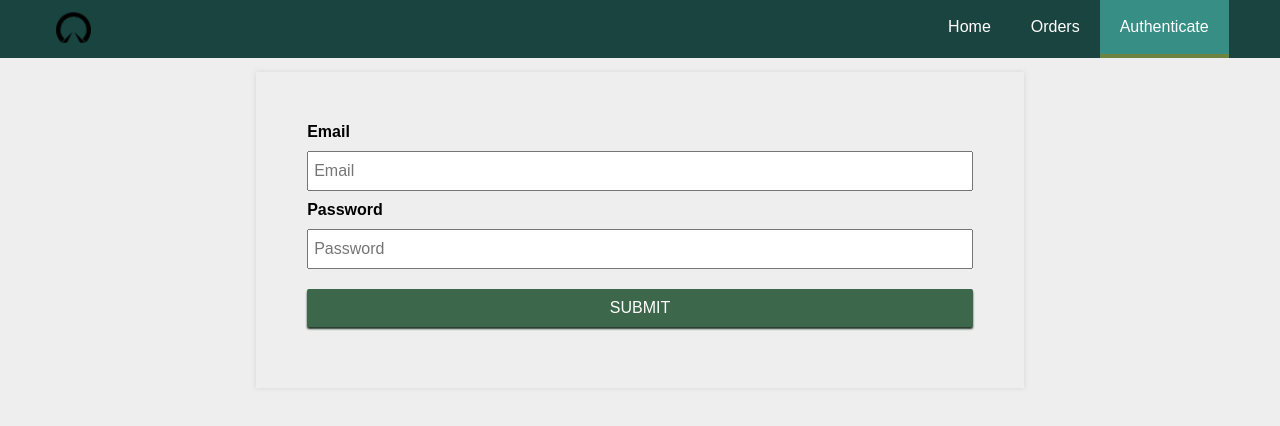
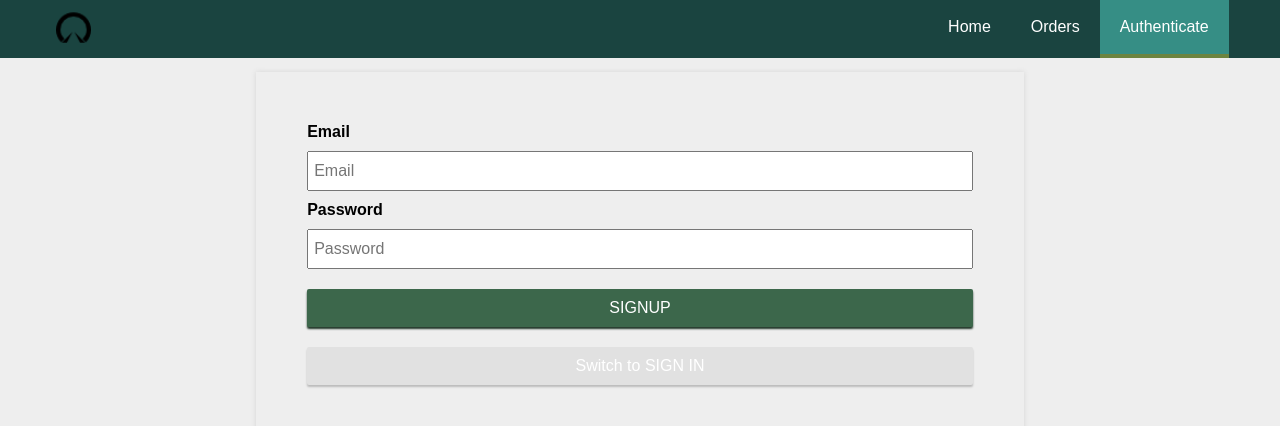
Before and after one commit to moein1/cloth-shop, a React (Create React App) app: page /auth in a window 1280 px wide. Shown: the top 426 px of the page. Built offline with nearby package versions, Linux system fonts and the light colour scheme.

Commit message:
Adding the signin method to the existing Auth compoenent and use the same method with some simple changes

```diff
--- a/src/containers/Auth/Auth.js
+++ b/src/containers/Auth/Auth.js
@@ -29,7 +29,8 @@ class Auth extends Component {
         controls: {
             email: this.authFormHandler('input', 'email', 'Email', '', true, true, false, false, 5),
             password: this.authFormHandler('input', 'password', 'Password', '', true, false, false, false, 6)
-        }
+        },
+        isSignup : true
     }
 
     checkValidity = (rules, value) => {
@@ -64,7 +65,18 @@ class Auth extends Component {
         event.preventDefault();
         this
             .props
-            .onAuth(this.state.controls.email.value, this.state.controls.password.value);
+            .onAuth(this.state.controls.email.value,
+                this.state.controls.password.value,
+                this.state.isSignup);
+    }
+
+    switchAuthModeHandler = (event) =>{
+        event.preventDefault();
+        this.setState((prevState)=>{
+            return{
+                isSignup : !prevState.isSignup
+            }
+        })
     }
 
     render() {
@@ -90,9 +102,10 @@ class Auth extends Component {
 
         return (
             <div>
-                <form action="" onSubmit={this.authSubmit} className="contact">
+                <form  className="contact">
                     {form}
-                    <Button btnType="Success">SUBMIT</Button>
+                    <Button clicked ={this.authSubmit} btnType="Success">{this.state.isSignup ? 'SIGNUP' : 'SIGNIN' }</Button>
+                    <Button clicked = {this.switchAuthModeHandler} btnType = "Default">Switch to {this.state.isSignup ? 'SIGN IN': 'SIGN UP' }</Button>
                 </form>
             </div>
         );
@@ -101,7 +114,7 @@ class Auth extends Component {
 
 const mapDispatchToProps = dispatch => {
     return {
-        onAuth: (email, password) => dispatch(actions.auth(email, password))
+        onAuth: (email, password ,isSignup) => dispatch(actions.auth(email, password ,isSignup))
     }
 }
 
--- a/src/store/actions/auth.js
+++ b/src/store/actions/auth.js
@@ -21,11 +21,13 @@ import axios from 'axios';
         }
 
     },
-    auth : (email , password) =>{
+    auth : (email , password , isSignup ) =>{
        return dispatch=>{
             dispatch(auth.authStart());
             const API_KEY = 'AIzaSyAvR9dLWpN31vc6ItrAoYf7F05Qqr7-KFQ';
-            const url = `https://www.googleapis.com/identitytoolkit/v3/relyingparty/signupNewUser?key=${API_KEY}`;
+            let url = `https://www.googleapis.com/identitytoolkit/v3/relyingparty/signupNewUser?key=${API_KEY}`;
+            if(!isSignup)
+                url = `https://www.googleapis.com/identitytoolkit/v3/relyingparty/verifyPassword?key=${API_KEY}`;
             const authData = {
                 email : email,
                 password : password,
```
